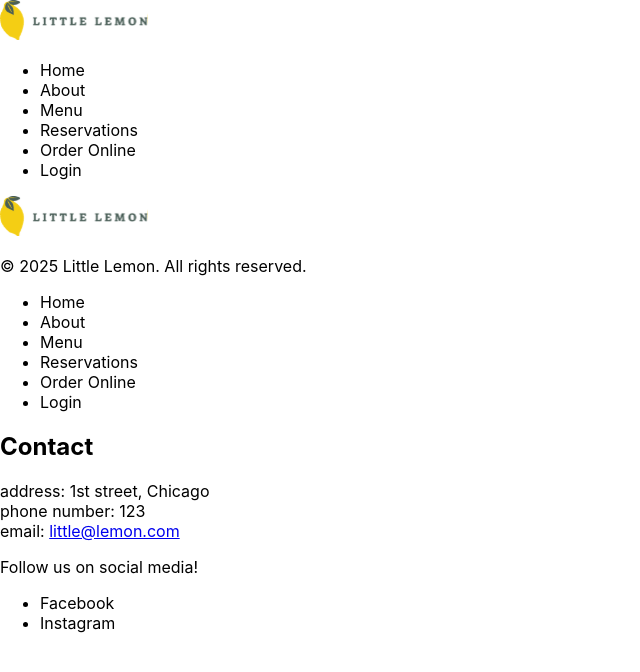
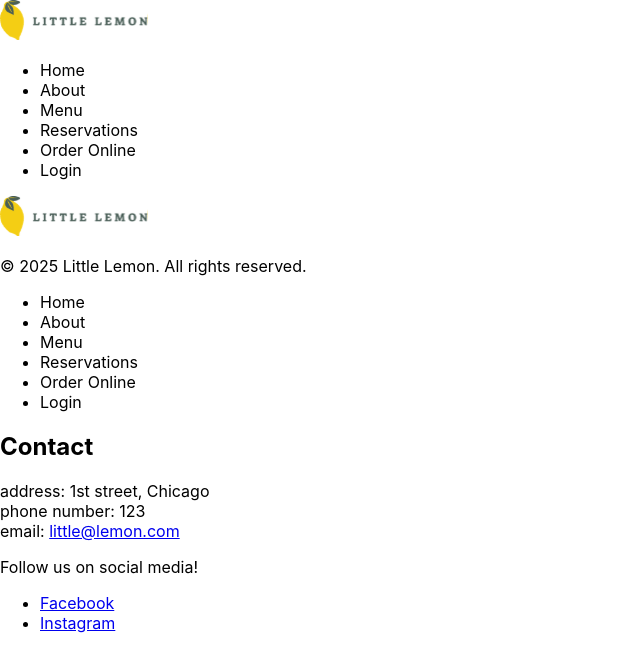
Before and after one commit to mw-5/little-lemon, a React (Create React App) app: page / in a window 1280 px wide. Shown: the top 672 px of the page, without its empty margins (0-640 px from the left). Built offline with nearby package versions, Linux system fonts and the light colour scheme.

Commit message:
fix: Add href for social media links

```diff
--- a/src/features/Footer/Footer.jsx
+++ b/src/features/Footer/Footer.jsx
@@ -21,8 +21,8 @@
                 <p>Follow us on social media!</p>
                 <nav>
                     <ul>
-                        <li><a>Facebook</a></li>
-                        <li><a>Instagram</a></li>
+                        <li><a href='https://www.facebook.com'>Facebook</a></li>
+                        <li><a href='https://www.instagram.com'>Instagram</a></li>
                     </ul>
                 </nav>
             </section>
```
